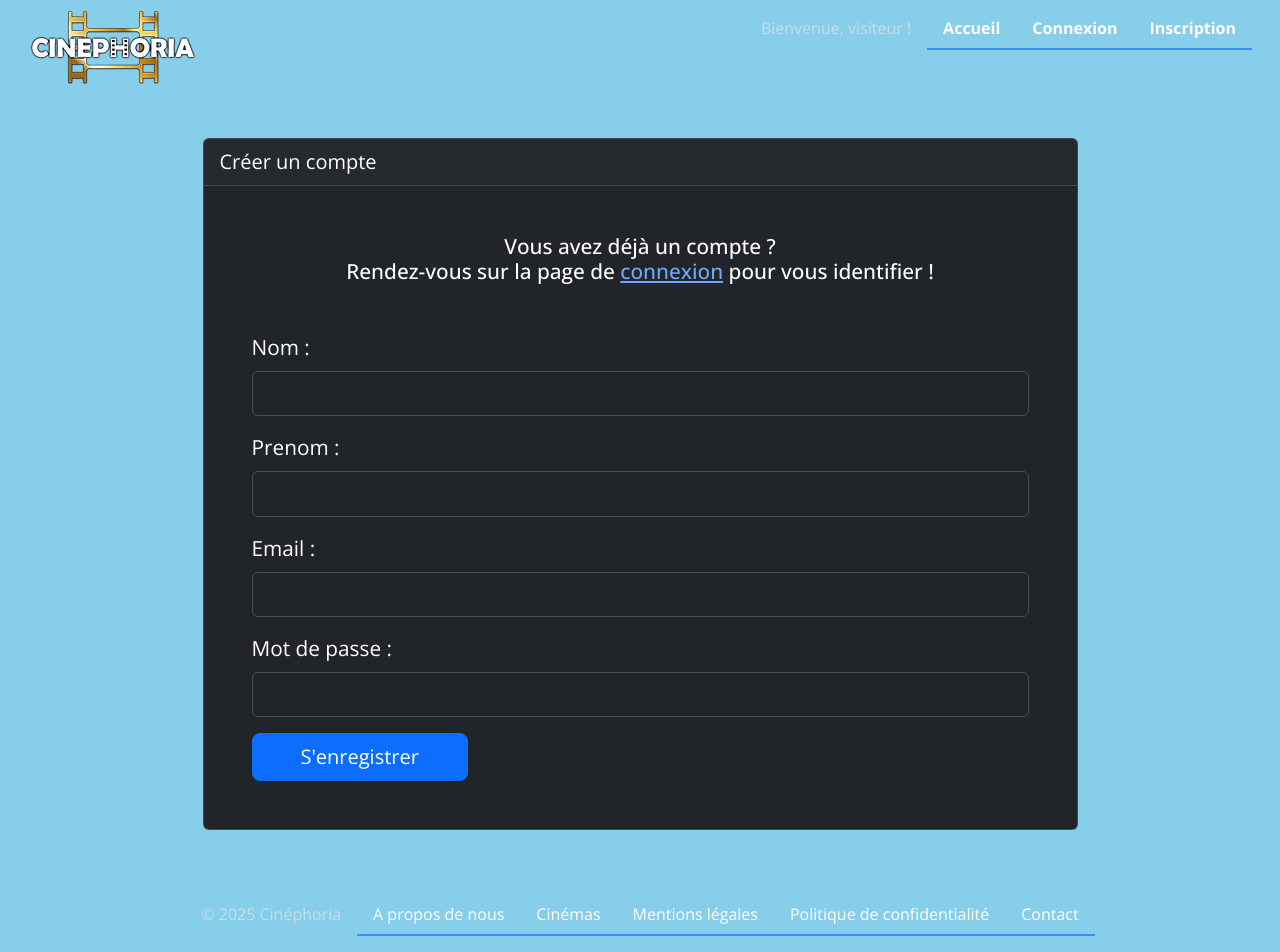
After one commit to cguhring67/cinephoria, a Symfony app: template webapp/templates/registration/register.html.twig in a window 1280 px wide. The commit adds this page. Run offline with Twig, Linux system fonts and the light colour scheme; the template is opened without the code that fills it, so the values that code supplies are empty; form fields are guessed from the names that the template uses; style sheets or scripts are compiled from the project's sources; some libraries are stand-ins or nearby versions.

Commit message:
Ajout de la page de création de compte

```diff
--- a/webapp/src/Entity/User.php
+++ b/webapp/src/Entity/User.php
@@ -6,11 +6,13 @@ use App\Repository\UserRepository;
 use Doctrine\Common\Collections\ArrayCollection;
 use Doctrine\Common\Collections\Collection;
 use Doctrine\ORM\Mapping as ORM;
+use Symfony\Bridge\Doctrine\Validator\Constraints\UniqueEntity;
 use Symfony\Component\Security\Core\User\PasswordAuthenticatedUserInterface;
 use Symfony\Component\Security\Core\User\UserInterface;
 
 #[ORM\Entity(repositoryClass: UserRepository::class)]
 #[ORM\UniqueConstraint(name: 'UNIQ_IDENTIFIER_EMAIL', fields: ['email'])]
+#[UniqueEntity(fields: ['email'], message: 'There is already an account with this email')]
 class User implements UserInterface, PasswordAuthenticatedUserInterface
 {
     #[ORM\Id]
--- a/webapp/templates/base.html.twig
+++ b/webapp/templates/base.html.twig
@@ -64,7 +64,7 @@
                     {{ _self.menuItem('Se déconnecter', path('app_logout')) }}
                 {% else %}
                     {{ _self.menuItem('Connexion', path('app_login')) }}
-                    {{ _self.menuItem('Inscription', path('app_login')) }}
+                    {{ _self.menuItem('Inscription', path('app_register')) }}
                 {% endif %}
 
             </ul>
@@ -84,7 +84,7 @@
 <footer class="d-flex flex-wrap justify-content-between align-items-center py-3 my-0 text-light">
 
     <ul class="nav col-md-12 justify-content-center">
-        <li class="nav-item align-middle pt-1"><span class="nav-link text-body-secondary px-3">© 2025 Cinéphoria</span></li>
+        <li class="nav-item align-middle"><span class="nav-link text-body-secondary px-3">© 2025 Cinéphoria</span></li>
         {{ _self.menuItem('A propos de nous', path('index')) }}
         {{ _self.menuItem('Cinémas', path('index')) }}
         {{ _self.menuItem('Mentions légales', path('index')) }}
--- /dev/null
+++ b/webapp/templates/registration/register.html.twig
@@ -0,0 +1,41 @@
+{% extends 'base.html.twig' %}
+
+{% block title %}Créer un compte{% endblock %}
+
+{% block content %}
+
+<div class="col-12 px-5 py-3 my-3 mb-0 align-items-center">
+
+    <div class="card text-bg-dark mb-3 mx-auto" style="max-width: 875px;">
+
+        <div class="card-header fs-5">Créer un compte</div>
+        <div class="card-body p-5 ">
+
+            <h5 class="text-center mb-5">
+                Vous avez déjà un compte ?<br>Rendez-vous sur la page de <a href="{{ path('app_login') }}">connexion</a> pour vous identifier !
+            </h5>
+
+            {{ form_errors(registrationForm) }}
+
+    {{ form_start(registrationForm) }}
+        {{ form_row(registrationForm.nom, {
+            label: 'Nom :'
+        })  }}
+        {{ form_row(registrationForm.prenom, {
+            label: 'Prenom :'
+        })  }}
+        {{ form_row(registrationForm.email, {
+            label: 'Email :'
+        })  }}
+        {{ form_row(registrationForm.plainPassword, {
+            label: 'Mot de passe :'
+        }) }}
+
+        <button type="submit" class="btn btn-lg btn-primary px-5">S'enregistrer</button>
+    {{ form_end(registrationForm) }}
+
+        </div>
+    </div>
+</div>
+
+{% endblock %}
--- a/webapp/templates/security/login.html.twig
+++ b/webapp/templates/security/login.html.twig
@@ -23,7 +23,7 @@
 
 
                 <h5 class="text-center mb-5">
-                    Pas encore de compte ?<br>Rendez-vous sur la page <a href="{{ path('app_login') }}">d'inscription</a> pour en créer un !
+                    Pas encore de compte ?<br>Rendez-vous sur la page <a href="{{ path('app_register') }}">d'inscription</a> pour en créer un !
                 </h5>
 
                 <div class="mb-3">
```
Also changed, not shown: webapp/src/Controller/RegistrationController.php (added, +43 -0 lines), webapp/src/Form/RegistrationFormType.php (added, +49 -0 lines).
